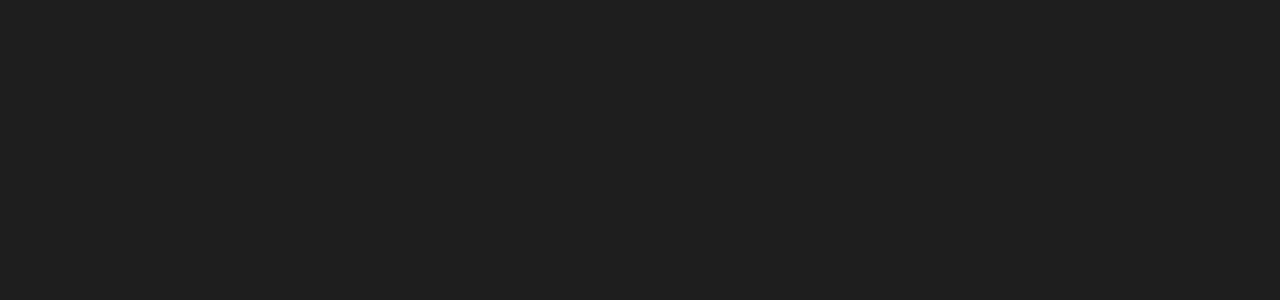
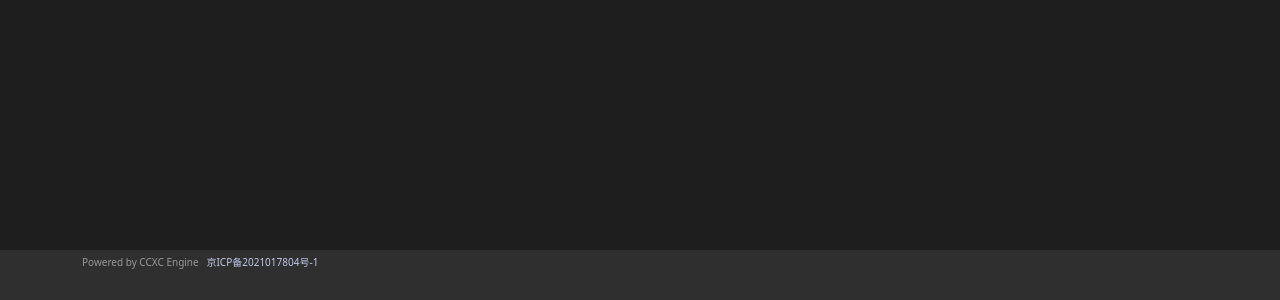
Before and after one commit to zyzsdy/ccxc-frontend-next, a Vue app: page / in a window 1280 px wide. Shown: the part 970-1270 px from the top of the page. Before the commit the page ends 800 px from the top, so only its background shows below. Built offline with nearby package versions, Linux system fonts and the light colour scheme.

Commit message:
增加footer，详情页增加标题显示

```diff
--- a/src/App.vue
+++ b/src/App.vue
@@ -1,11 +1,15 @@
 <template>
   <Modal></Modal>
-  <router-view></router-view>
+  <div class="app-main-view">
+    <router-view></router-view>
+  </div>
+  <BottomFooter></BottomFooter>
 </template>
 
 <script setup>
 import gConst from './globalconst'
 import Modal from './components/Modal.vue'
+import BottomFooter from './components/BottomFooter.vue'
 
 console.log("CCXC Engine v1.1 created by Ted Zyzsdy, supported by MeowSound Idols.");
 gConst.status.isLogin = localStorage.getItem("token") == null;
@@ -27,4 +31,7 @@
     margin-top: 60px;
     margin-bottom: 150px;
 }
+.app-main-view{
+  min-height: 120vh;
+}
 </style>
--- /dev/null
+++ b/src/components/BottomFooter.vue
@@ -0,0 +1,31 @@
+<template>
+    <div class="nav-footer">
+        <div class="container-md">
+            Powered by CCXC Engine &nbsp;&nbsp;<a href="http://beian.miit.gov.cn" target="_blank">京ICP备2021017804号-1</a>
+        </div>
+    </div>
+</template>
+
+<style lang="scss" scoped>
+.nav-footer {
+    margin-top: 200px;
+    padding-top: 5px;
+    font-size: 10px;
+    color: #999999;
+    background-color: #2f2f2f;
+    min-height: 50px;
+}
+.nav-footer a{
+    color: #c3cae7;
+    text-decoration: none;
+    transition: all .5s linear;
+}
+.nav-footer a:hover{
+    color: #5071f5;
+    text-decoration: underline;
+}
+</style>
+
+<script setup>
+
+</script>
--- a/src/views/ClueDetail.vue
+++ b/src/views/ClueDetail.vue
@@ -3,6 +3,7 @@
         <div class="row header-line">
             <div class="col">
                 <div>CCBC 11</div>
+                <h4 class="title-line"># {{ puzzle.title }}</h4>
             </div>
         </div>
         <div class="row">
@@ -22,7 +23,7 @@
         <div class="row">
             <div class="col">
                 <div v-if="puzzle.type == 0">
-                    <img class="puzzle-image" :src="puzzle.image">
+                    <a :href="puzzle.image" target="_blank"><img class="puzzle-image" :src="puzzle.image"></a>
                 </div>
                 <div v-if="puzzle.type == 1" v-html="puzzle.html" id="puzzleHtml">
 
@@ -35,6 +36,9 @@
 <style lang="scss" scoped>
 .puzzle-image{
     width: 100%;
+}
+.title-line{
+    margin-top: 1.2rem;
 }
 </style>
 
--- a/src/views/Prologue.vue
+++ b/src/views/Prologue.vue
@@ -37,7 +37,8 @@
         return;
     }
 
-    if (localStorage.getItem("prologue") === "o") {
+    //当localStorage("skipPrologue")值为on时跳过Prologue
+    if (localStorage.getItem("prologue") === "o" && localStorage.getItem("skipPrologue") === "on") {
         router.push('/corridor');
         return;
     }
```
